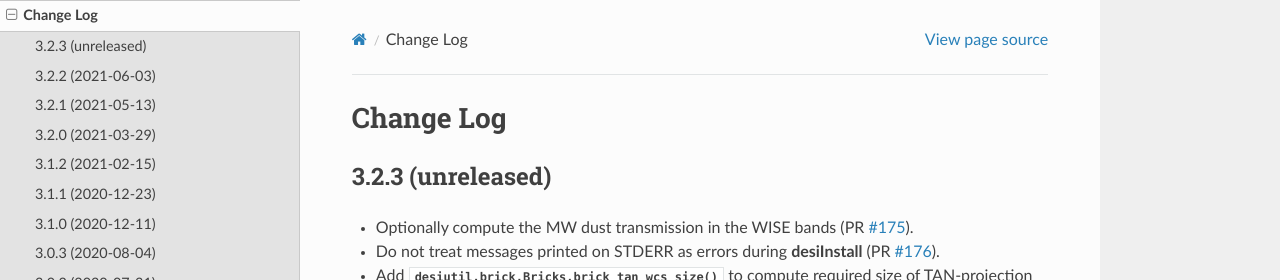
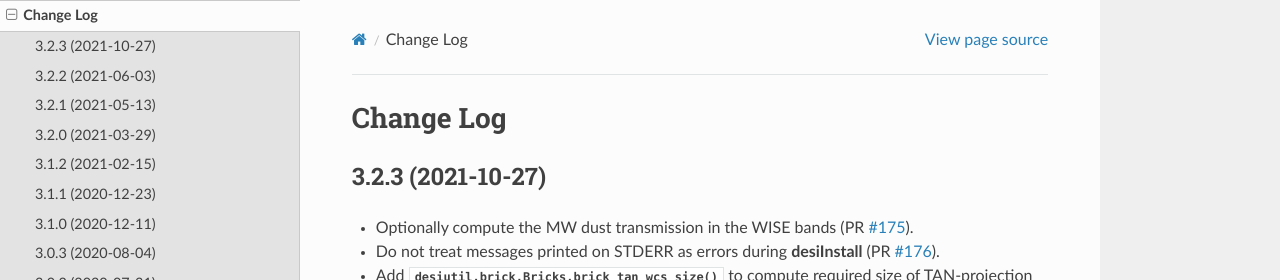
Before and after one commit to desihub/desiutil, a Sphinx documentation site: the page built from doc/changes.rst, in a window 1280 px wide and 900 px high. Shown: the top 280 px of the window. Built offline with Sphinx 7.4.7 and the Read the Docs theme 2.0.0, drawn with Linux system fonts in a browser that asks for light colours.

Commit message:
preparing for next tag

```diff
--- a/doc/changes.rst
+++ b/doc/changes.rst
@@ -2,7 +2,7 @@
 Change Log
 ==========
 
-3.2.3 (unreleased)
+3.2.3 (2021-10-27)
 ------------------
 
 * Optionally compute the MW dust transmission in the WISE bands (PR `#175`_).
--- a/py/desiutil/_version.py
+++ b/py/desiutil/_version.py
@@ -1 +1 @@
-__version__ = '3.2.2.dev944'
+__version__ = '3.2.3'
```
